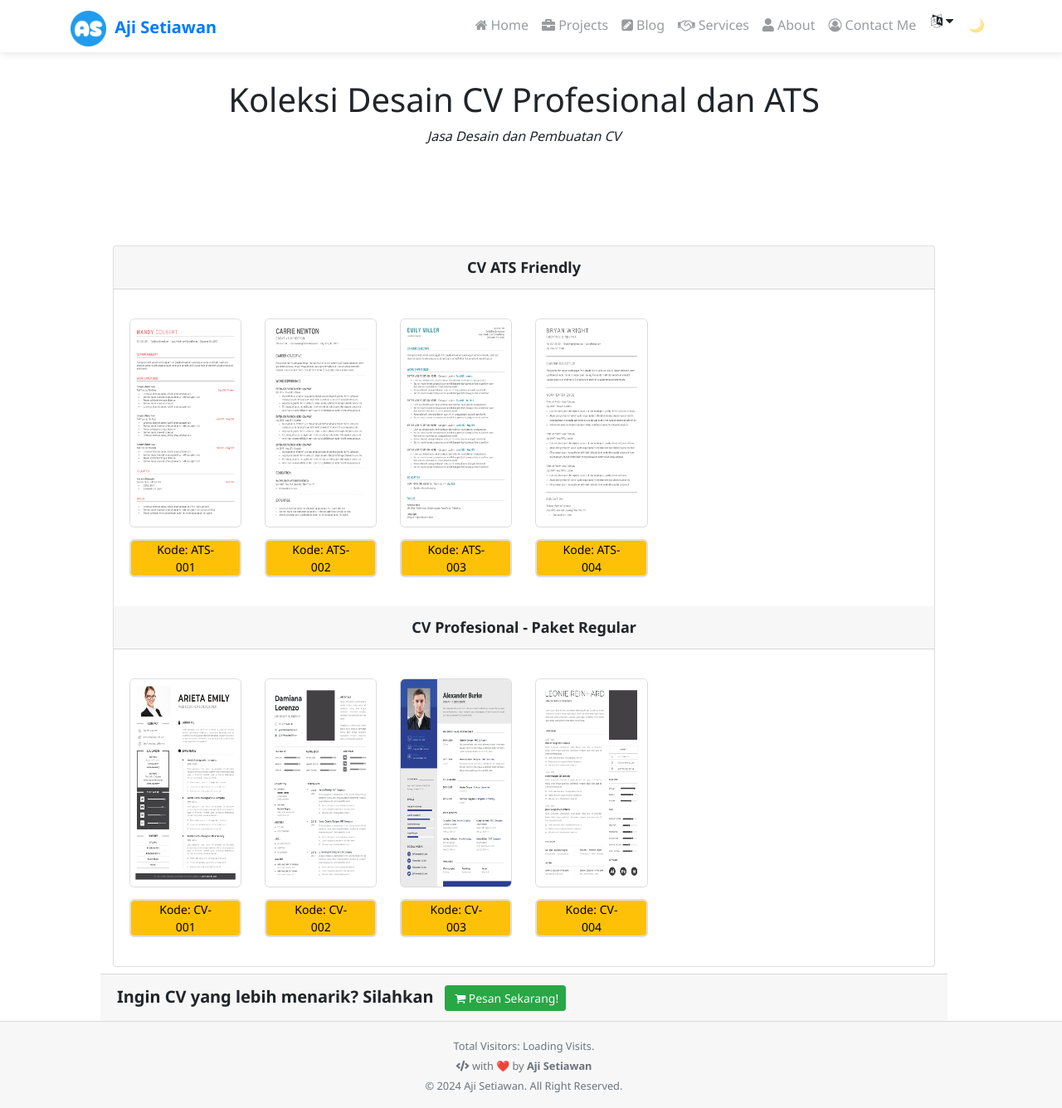
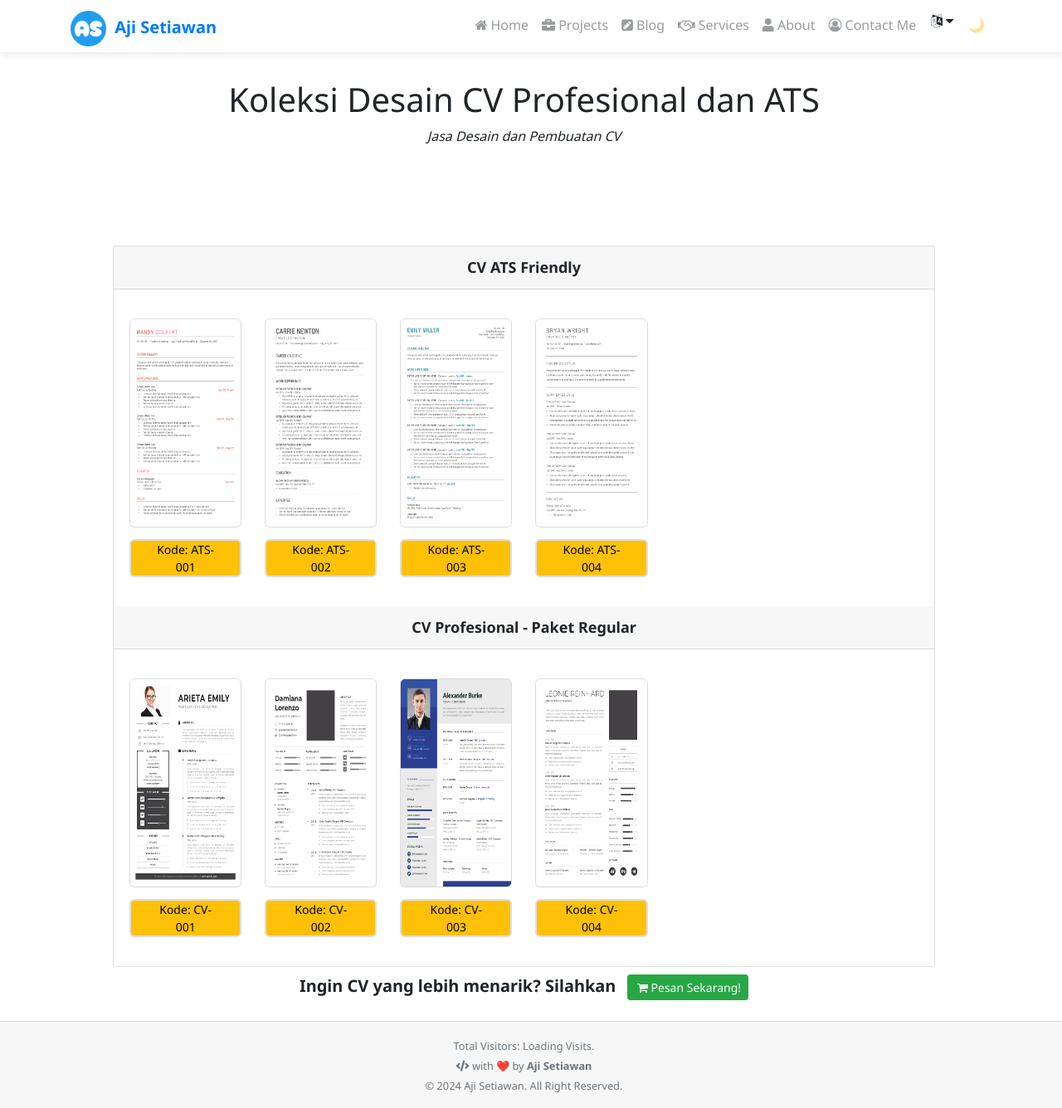
Before and after one commit to ajisetiawan716/ajisetiawan716.github.io, a Jekyll site: the page built from pages/desain-cv.html, in a window 1280 px wide and 1336 px high. Shown: the whole window at 83% size. Built offline with Jekyll 4.4.1, drawn with Linux system fonts in a browser that asks for light colours; nearby versions of some CDN libraries; comment, search, counter and statistics services are not loaded; a style sheet for code colours, icons or effects is not loaded.

Commit message:
Update desain-cv.html

```diff
--- a/pages/desain-cv.html
+++ b/pages/desain-cv.html
@@ -69,7 +69,7 @@ description: Jasa Desain dan Pembuatan CV
     </div>
         <!-- Dan seterusnya untuk galeri-galeri lainnya -->
 
-        <div class="card-footer">
+        <div class="text-center">
             <span class="font-weight-bold" style="font-size:20px;">
                 Ingin CV yang lebih menarik? Silahkan
                 <a class="ml-2 btn btn-sm btn-success text-light" href="https://clicky.id/ajimedia" target="_blank">
```
